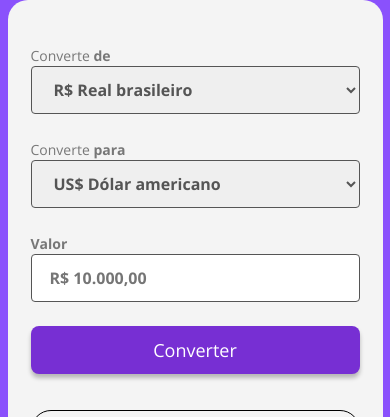
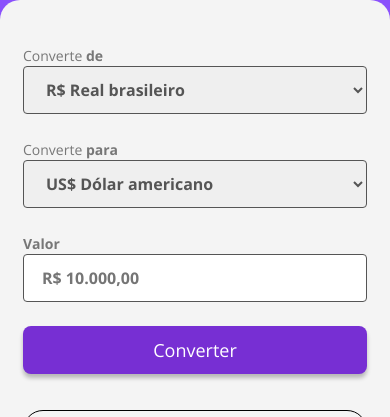
Before and after one commit to Vitorblack82/conversor-moedas, a plain HTML site: page index.html in a window 390 px wide. Shown: the top 417 px of the page. Drawn offline with nearby package versions, Linux system fonts and the light colour scheme.

Commit message:
responsividade 2

```diff
--- a/style.css
+++ b/style.css
@@ -109,5 +109,12 @@ section {
 @media (max-width: 430px ) {
     .dolar-top{
         display: none;
+
+    }
+
+    main {
+        height: 100vh;
+        width: 100vw;
+        top: 0;
     }
 }
```
